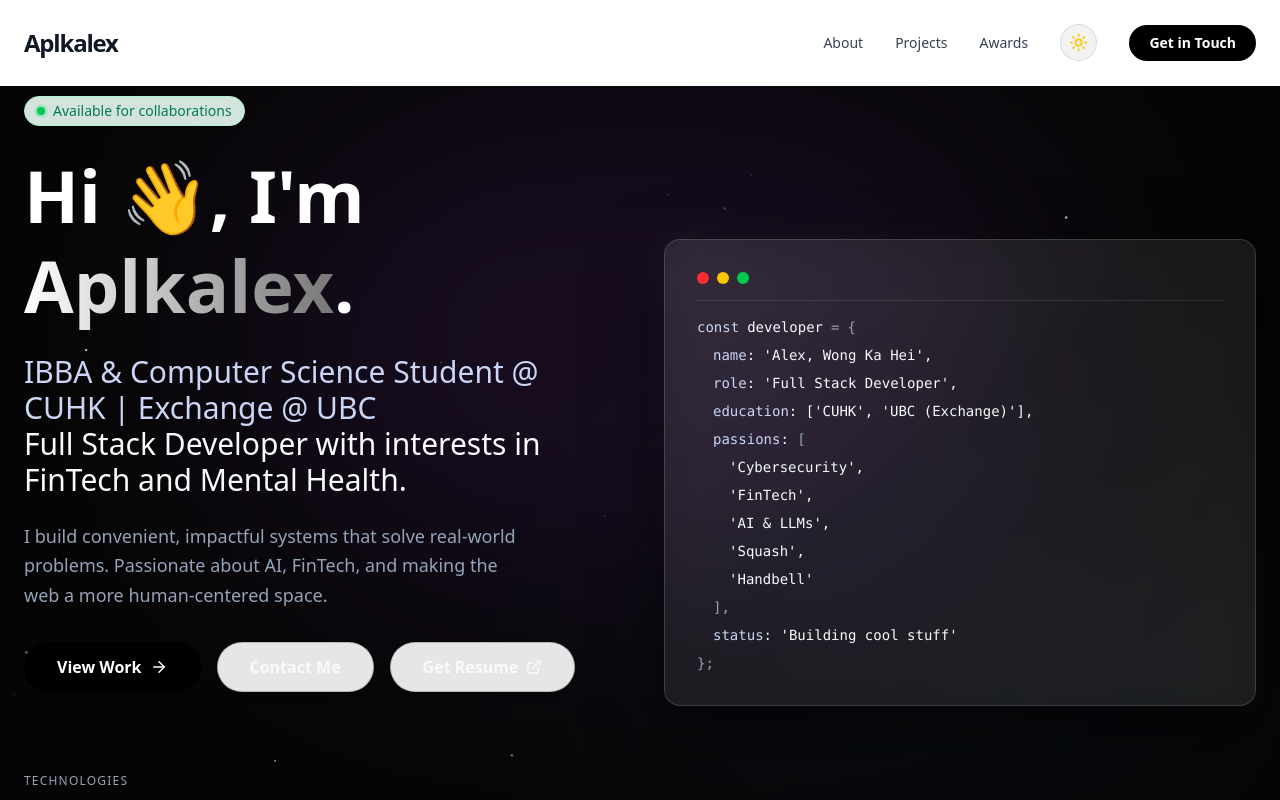
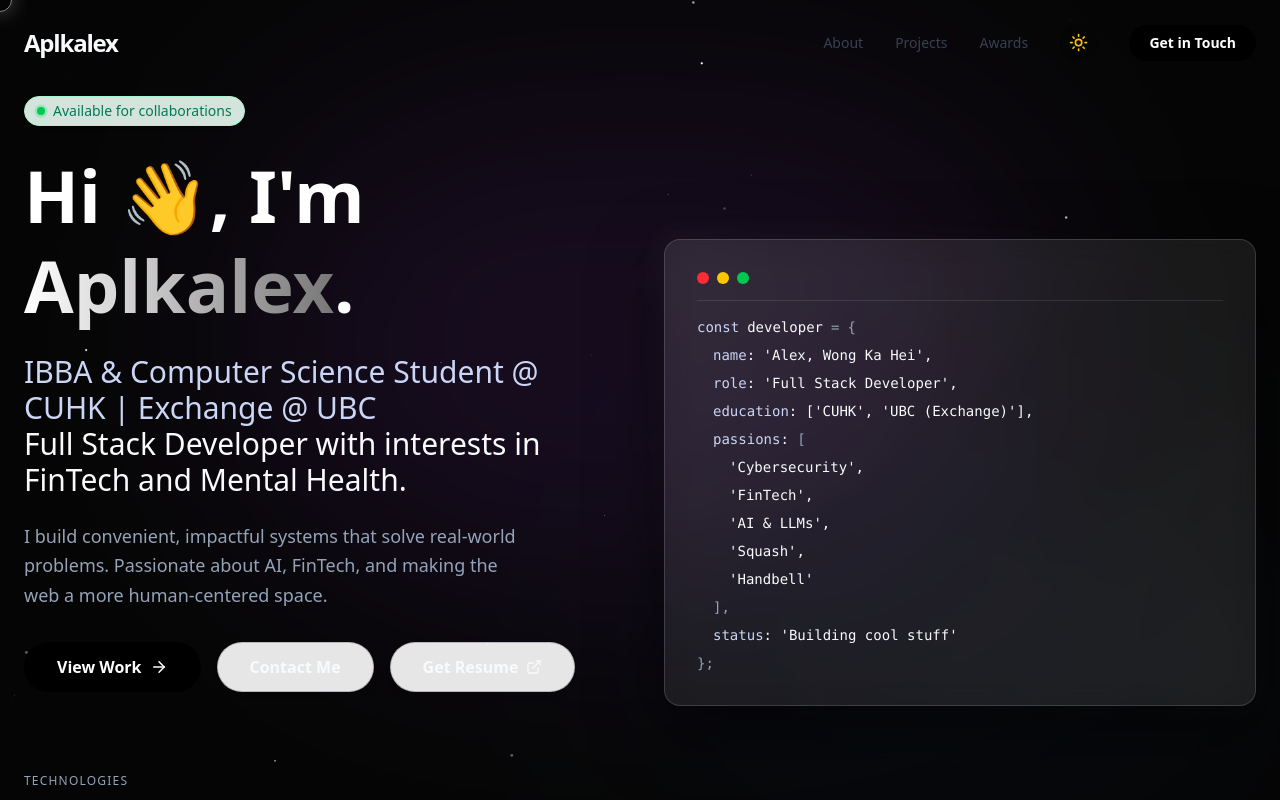
Before and after one commit to Aplkalex/aplkalex.com, a Next.js app: page / in a window 1280 px wide. Shown: the top 800 px of the page. Built offline with nearby package versions, Linux system fonts and the light colour scheme.

Commit message:
Enhance Navbar appearance with blurred background and dynamic logo color.

```diff
--- a/src/components/Navbar.tsx
+++ b/src/components/Navbar.tsx
@@ -23,12 +23,15 @@ export default function Navbar() {
             className={cn(
                 'fixed top-0 w-full z-50 transition-all duration-300 border-b',
                 scrolled
-                    ? 'bg-white dark:bg-black border-black/10 dark:border-white/10 py-4 shadow-lg'
-                    : 'bg-white dark:bg-black border-transparent py-6'
+                    ? 'bg-white/70 dark:bg-black/70 backdrop-blur-xl border-black/5 dark:border-white/10 py-4 shadow-sm dark:shadow-lg'
+                    : 'bg-transparent border-transparent py-6'
             )}
         >
             <div className="container mx-auto px-6 flex justify-between items-center">
-                <Link href="/" className="text-2xl font-bold tracking-tighter font-display text-gray-900 dark:text-white">
+                <Link
+                    href="/"
+                    className="text-2xl font-bold tracking-tighter font-display text-[var(--foreground-strong)] dark:text-white"
+                >
                     Aplkalex
                 </Link>
 
@@ -44,6 +47,7 @@ export default function Navbar() {
                         Awards
                     </Link>
                     <ThemeToggle />
+
                     <Link
                         href="/#contact"
                         className="px-5 py-2 bg-black text-white dark:bg-white dark:text-black rounded-full text-sm font-semibold hover:scale-105 transition-transform"
```
